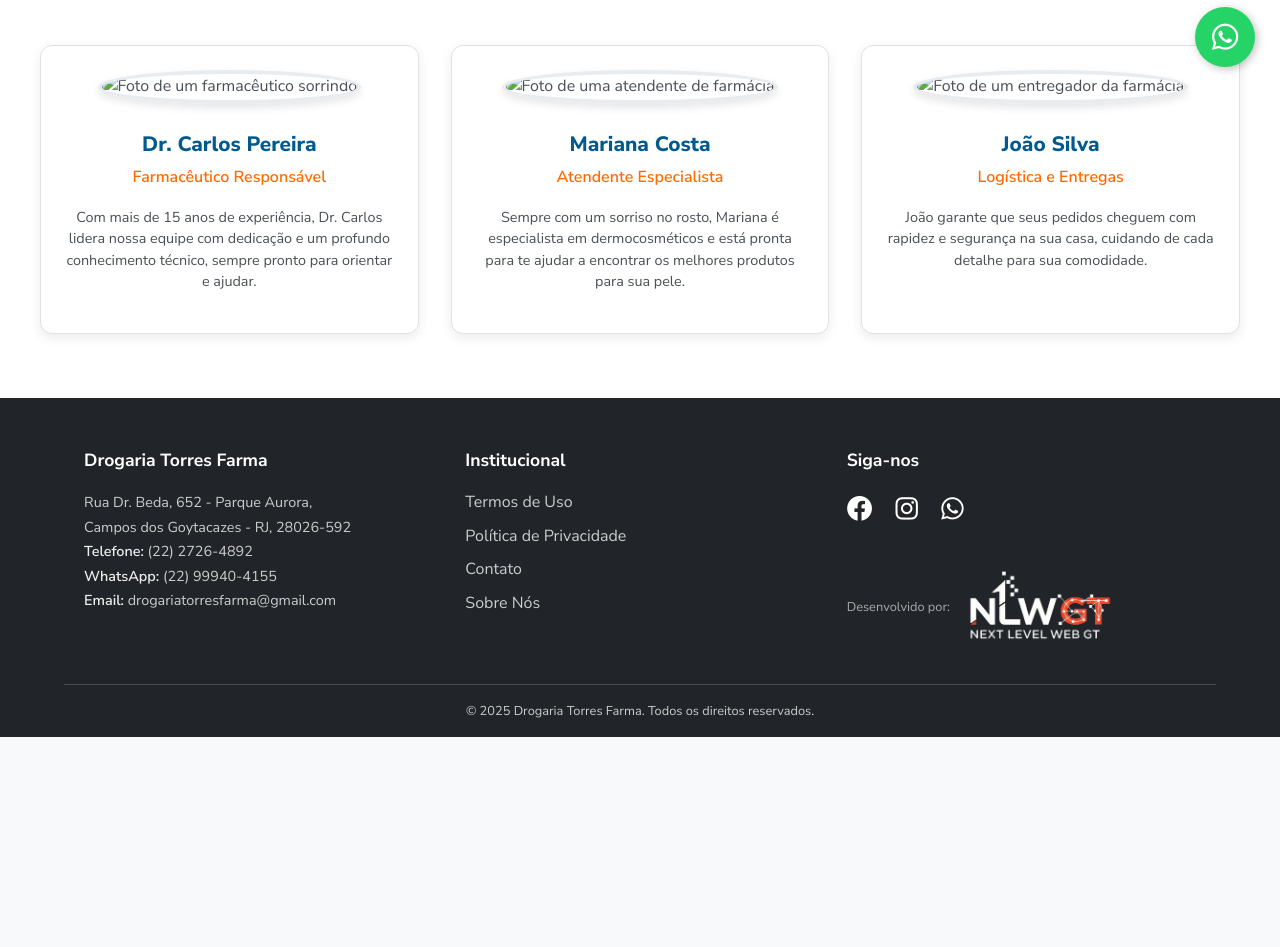
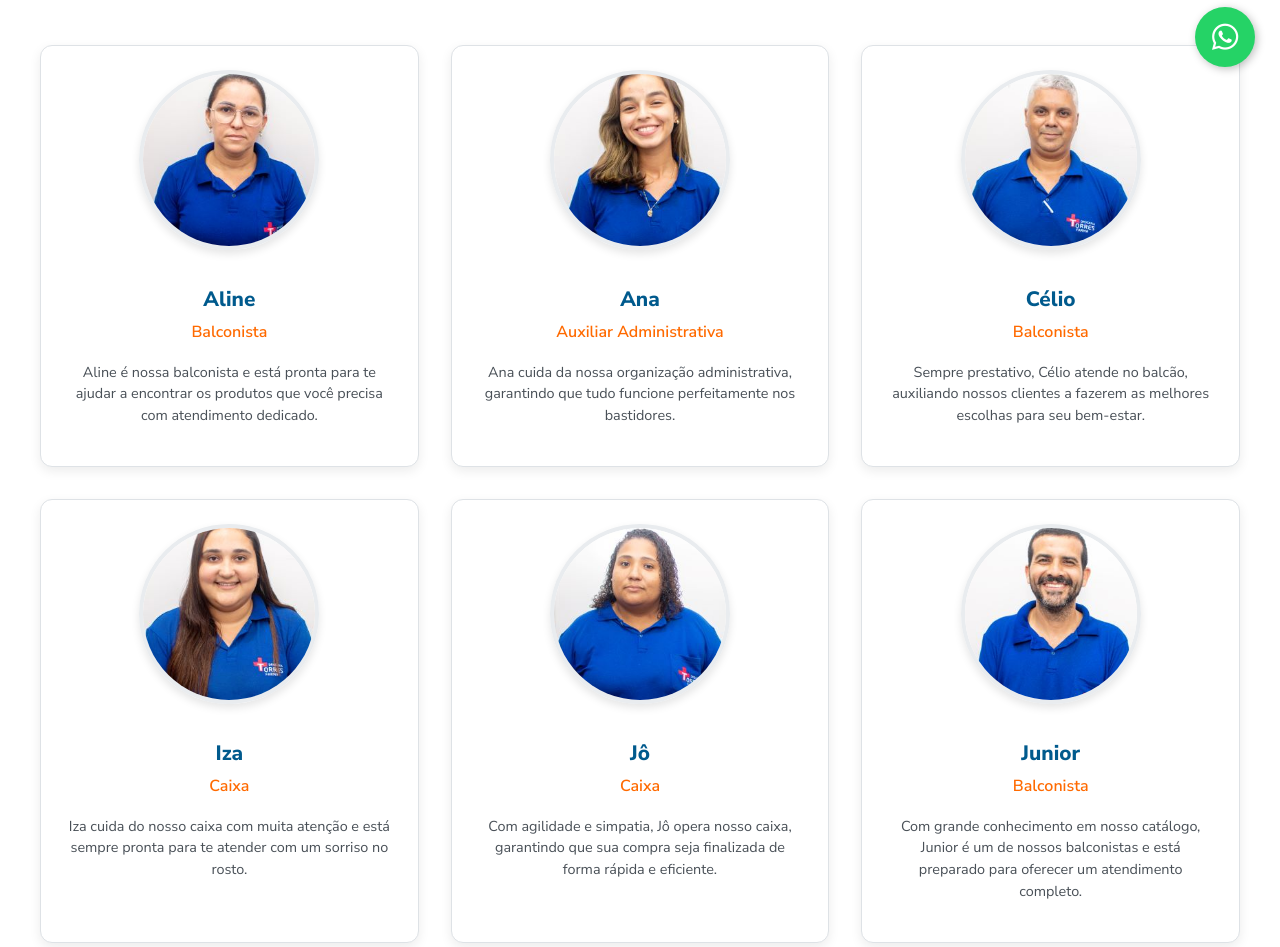
Before and after one commit to gabTorres2003/Site-Drogaria-Torres-Farma, a plain HTML site: page sobre.html in a window 1280 px wide. Shown: the part 708-1655 px from the top of the page. Before the commit the page ends 1445 px from the top, so only its background shows below. Drawn offline with Linux system fonts and the light colour scheme.

Commit message:
Inserção dos colaboradores na página Sobre

```diff
--- a/sobre.html
+++ b/sobre.html
@@ -166,41 +166,79 @@
           <h2>Nossa Equipe</h2>
           <div class="equipe-grid">
             <div class="card">
-              <img
-                src="assets/img/equipe1.avif"
-                alt="Foto de um farmacêutico sorrindo"
-              />
-              <h3>Dr. Carlos Pereira</h3>
-              <p>Farmacêutico Responsável</p>
+              <img src="assets/img/aline.jpg" alt="Foto da funcionária Aline" />
+              <h3>Aline</h3>
+              <p>Balconista</p>
               <p class="bio">
-                Com mais de 15 anos de experiência, Dr. Carlos lidera nossa
-                equipe com dedicação e um profundo conhecimento técnico, sempre
-                pronto para orientar e ajudar.
+                Aline é nossa balconista e está pronta para te ajudar a
+                encontrar os produtos que você precisa com atendimento dedicado.
+              </p>
+            </div>
+            <div class="card">
+              <img src="assets/img/ana.jpg" alt="Foto da funcionária Ana" />
+              <h3>Ana</h3>
+              <p>Auxiliar Administrativa</p>
+              <p class="bio">
+                Ana cuida da nossa organização administrativa, garantindo que
+                tudo funcione perfeitamente nos bastidores.
+              </p>
+            </div>
+            <div class="card">
+              <img src="assets/img/celio.jpg" alt="Foto do funcionário Célio" />
+              <h3>Célio</h3>
+              <p>Balconista</p>
+              <p class="bio">
+                Sempre prestativo, Célio atende no balcão, auxiliando nossos
+                clientes a fazerem as melhores escolhas para seu bem-estar.
+              </p>
+            </div>
+            <div class="card">
+              <img src="assets/img/iza.jpg" alt="Foto da funcionária Iza" />
+              <h3>Iza</h3>
+              <p>Caixa</p>
+              <p class="bio">
+                Iza cuida do nosso caixa com muita atenção e está sempre pronta
+                para te atender com um sorriso no rosto.
+              </p>
+            </div>
+            <div class="card">
+              <img src="assets/img/jo.jpg" alt="Foto da funcionária Jô" />
+              <h3>Jô</h3>
+              <p>Caixa</p>
+              <p class="bio">
+                Com agilidade e simpatia, Jô opera nosso caixa, garantindo que
+                sua compra seja finalizada de forma rápida e eficiente.
               </p>
             </div>
             <div class="card">
               <img
-                src="assets/img/equipe2.avif"
-                alt="Foto de uma atendente de farmácia"
+                src="assets/img/junior.jpg"
+                alt="Foto do funcionário Junior"
               />
-              <h3>Mariana Costa</h3>
-              <p>Atendente Especialista</p>
+              <h3>Junior</h3>
+              <p>Balconista</p>
               <p class="bio">
-                Sempre com um sorriso no rosto, Mariana é especialista em
-                dermocosméticos e está pronta para te ajudar a encontrar os
-                melhores produtos para sua pele.
+                Com grande conhecimento em nosso catálogo, Junior é um de nossos
+                balconistas e está preparado para oferecer um atendimento
+                completo.
               </p>
             </div>
             <div class="card">
-              <img
-                src="assets/img/equipe3.avif"
-                alt="Foto de um entregador da farmácia"
-              />
-              <h3>João Silva</h3>
-              <p>Logística e Entregas</p>
+              <img src="assets/img/paulo.jpg" alt="Foto do funcionário Paulo" />
+              <h3>Paulo</h3>
+              <p>Balconista</p>
               <p class="bio">
-                João garante que seus pedidos cheguem com rapidez e segurança na
-                sua casa, cuidando de cada detalhe para sua comodidade.
+                Paulo te atende em nosso balcão, sempre com a disposição de
+                ajudar e encontrar a melhor solução para suas necessidades.
+              </p>
+            </div>
+            <div class="card">
+              <img src="assets/img/sam.jpg" alt="Foto da funcionária Sam" />
+              <h3>Sam</h3>
+              <p>Farmacêutica</p>
+              <p class="bio">
+                Samantha é a nossa farmacêutica e proprietária da TorresFarma, sempre pronta para oferecer
+                orientação técnica e garantir o melhor cuidado para sua saúde.
               </p>
             </div>
           </div>
```
